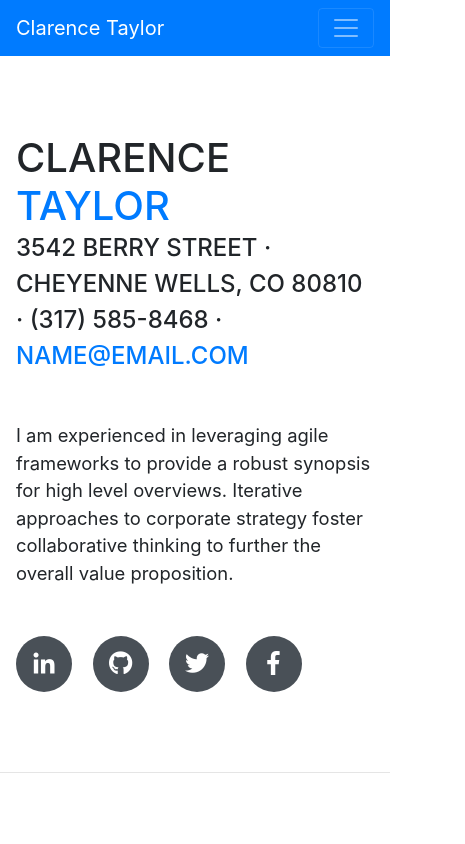
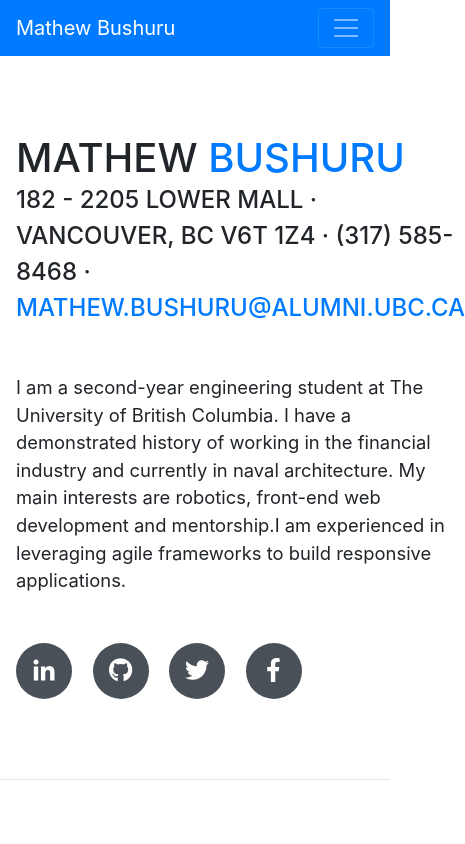
Before and after one commit to mathewbushuru/resume, a website with bundled scripts: page index.html in a window 390 px wide. Shown: the top 844 px of the page, 465 px wide, since content can reach past the window. Built offline with nearby package versions, Linux system fonts and the light colour scheme; a web font is replaced by a local one.

Commit message:
Modified first part

```diff
--- a/index.html
+++ b/index.html
@@ -8,7 +8,7 @@
     <meta name="description" content="">
     <meta name="author" content="">
 
-    <title>Resume - Start Bootstrap Theme</title>
+    <title>Mathew Bushuru - Resume </title>
 
     <!-- Bootstrap core CSS -->
     <link href="vendor/bootstrap/css/bootstrap.min.css" rel="stylesheet">
@@ -27,7 +27,7 @@
 
     <nav class="navbar navbar-expand-lg navbar-dark bg-primary fixed-top" id="sideNav">
       <a class="navbar-brand js-scroll-trigger" href="#page-top">
-        <span class="d-block d-lg-none">Clarence Taylor</span>
+        <span class="d-block d-lg-none">Mathew Bushuru</span>
         <span class="d-none d-lg-block">
           <img class="img-fluid img-profile rounded-circle mx-auto mb-2" src="img/profile.jpg" alt="">
         </span>
@@ -63,18 +63,21 @@
 
       <section class="resume-section p-3 p-lg-5 d-flex d-column" id="about">
         <div class="my-auto">
-          <h1 class="mb-0">Clarence
-            <span class="text-primary">Taylor</span>
+          <h1 class="mb-0">Mathew
+            <span class="text-primary">Bushuru</span>
           </h1>
-          <div class="subheading mb-5">3542 Berry Street · Cheyenne Wells, CO 80810 · (317) 585-8468 ·
-            <a href="mailto:name@email.com">name@email.com</a>
+          <div class="subheading mb-5">182 - 2205 Lower Mall · Vancouver, BC V6T 1Z4 · (317) 585-8468 ·
+            <a target="_blank" href="mailto:mathew.bushuru@alumni.ubc.ca">mathew.bushuru@alumni.ubc.ca</a>
           </div>
-          <p class="lead mb-5">I am experienced in leveraging agile frameworks to provide a robust synopsis for high level overviews. Iterative approaches to corporate strategy foster collaborative thinking to further the overall value proposition.</p>
+          <p class="lead mb-5">I am a second-year engineering student at The University of British Columbia. I have a demonstrated
+             history of working in the financial industry and currently in naval architecture. My main interests are robotics, front-end
+              web development and mentorship.I am experienced in leveraging agile frameworks to build responsive applications.
+          </p>
           <div class="social-icons">
-            <a href="#">
+            <a target="_blank" href="https://www.linkedin.com/in/mathewbushuru">
               <i class="fab fa-linkedin-in"></i>
             </a>
-            <a href="#">
+            <a target="_blank" href="https://www.github.com/mathewbushuru">
               <i class="fab fa-github"></i>
             </a>
             <a href="#">
```
Also changed, not shown: img/profile.jpg.
